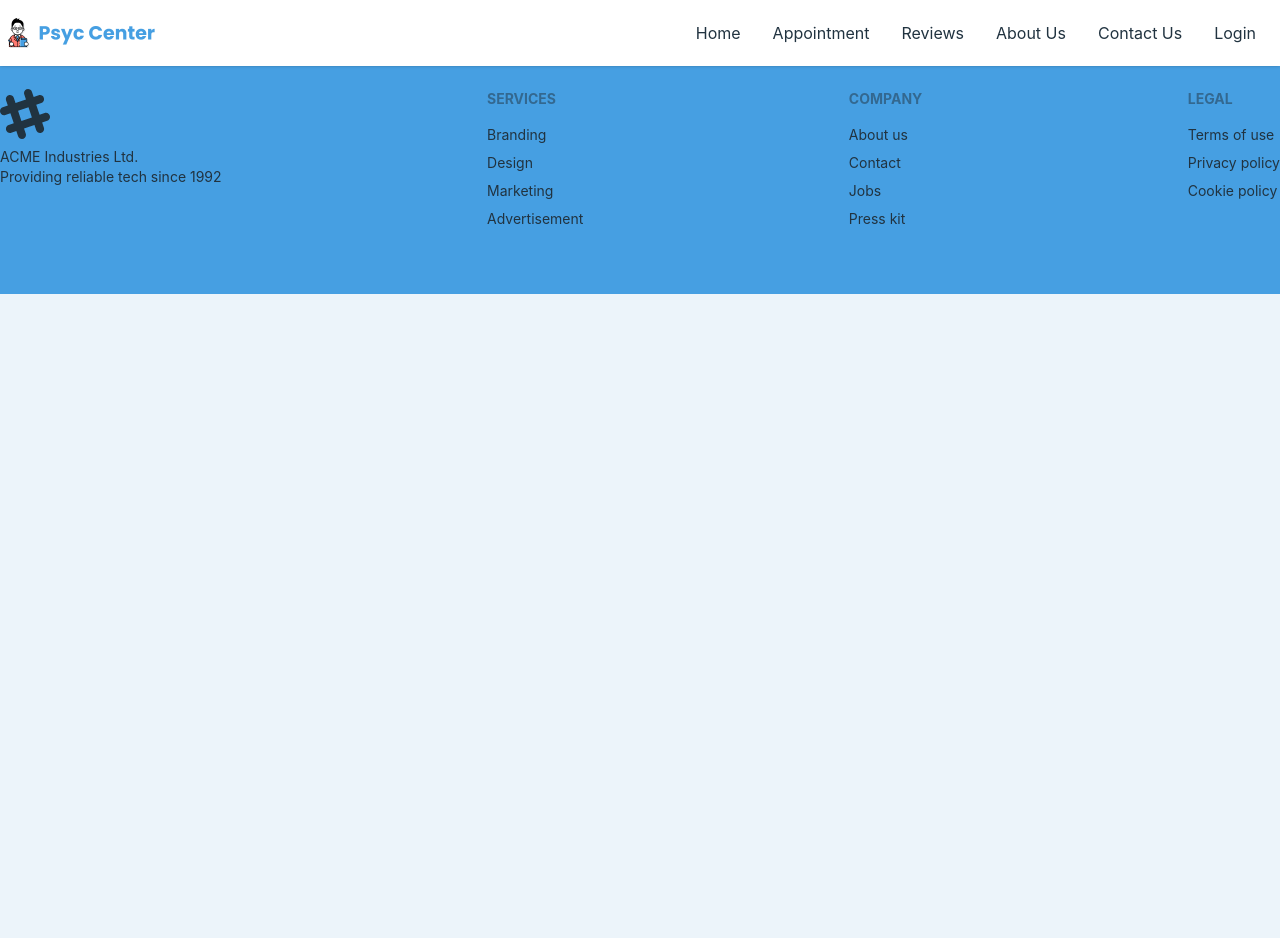
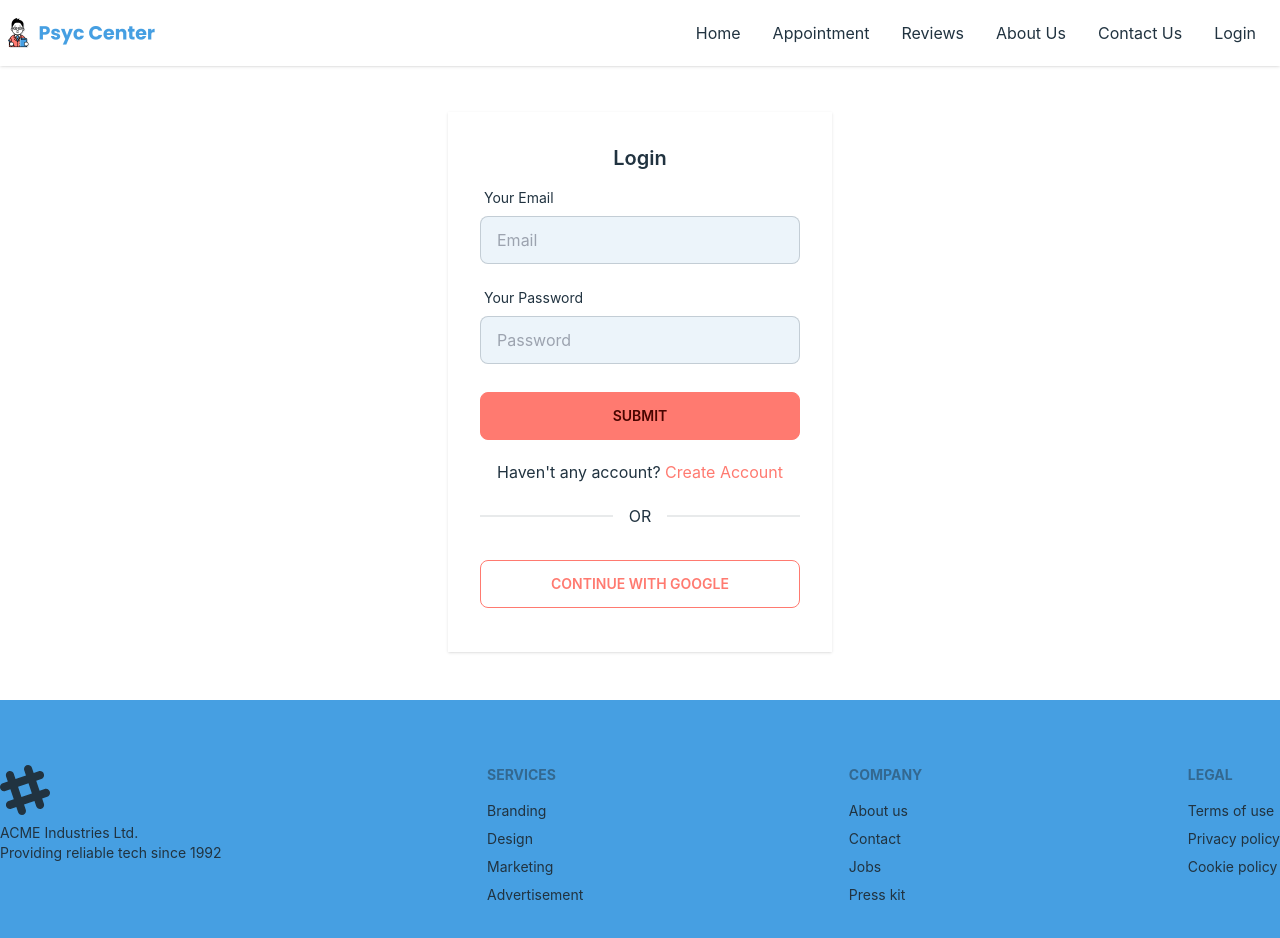
Before and after one commit to aishadhin/psychiatrist, a React (Create React App) app: page /login in a window 1280 px wide. Shown: the top 938 px of the page. Before the commit the page ends 800 px from the top, so only its background shows below. Built offline with nearby package versions, Linux system fonts and the light colour scheme; no server answers.

Commit message:
login page

```diff
--- a/package.json
+++ b/package.json
@@ -13,6 +13,7 @@
     "react-day-picker": "^8.2.1",
     "react-dom": "^18.2.0",
     "react-firebase-hooks": "^5.0.3",
+    "react-hook-form": "^7.35.0",
     "react-router-dom": "^6.3.0",
     "react-scripts": "5.0.1",
     "web-vitals": "^2.1.4"
--- a/src/Pages/Login/Login.js
+++ b/src/Pages/Login/Login.js
@@ -1,9 +1,98 @@
 import React from 'react';
+import { useSignInWithGoogle } from 'react-firebase-hooks/auth';
+import auth from '../../firebase.init';
+import { useForm } from "react-hook-form";
 
 const Login = () => {
+    const [signInWithGoogle, user, loading, error] = useSignInWithGoogle(auth);
+    const { register, formState: { errors }, handleSubmit } = useForm();
+    const onSubmit = data => console.log(data);
+
+
     return (
-        <div>
-            login
+        <div className='flex pt-28 pb-12 justify-center'>
+            <div className=" w-96 shadow">
+                <div className="card-body items-center text-center">
+
+                    <h2 className="card-title">Login</h2>
+
+                    <form className='w-full' onSubmit={handleSubmit(onSubmit)}>
+
+
+                        <div className="form-control w-full max-w-xs">
+
+                            <label className="label">
+                                <span className="label-text">Your Email</span>
+                            </label>
+
+                            <input
+                                type="email"
+                                placeholder="Email"
+                                className="input input-bordered w-full max-w-xs"
+                                {...register("email", {
+                                    required: {
+                                        value: true,
+                                        message: 'Email is required'
+                                    },
+                                    pattern: {
+                                        value: /[a-z0-9]+@[a-z]+\.[a-z]{2,3}/,
+                                        message: 'Please provide a valid email address'
+                                    }
+
+                                })}
+                            />
+
+                            <label className="label">
+                                {errors.email?.type === 'required' && <span className="label-text-alt text-red-500">{errors.email.message}</span>}
+                                {errors.email?.type === 'pattern' && <span className="label-text-alt text-red-500">{errors.email.message}</span>}
+                            </label>
+
+                        </div>
+
+
+                        <div className="form-control w-full max-w-xs">
+
+                            <label className="label">
+                                <span className="label-text">Your Password</span>
+                            </label>
+
+                            <input
+                                type="password"
+                                placeholder="Password"
+                                className="input input-bordered w-full max-w-xs"
+                                {...register("password",
+                                    {
+                                        required: {
+                                            value: true,
+                                            message: 'password is required'
+                                        },
+                                        minLength: {
+                                            value: 6,
+                                            message: 'Password should be minimum 6 character or long'
+                                        }
+                                    }
+                                )}
+                            />
+
+                            <label className="label">
+                                {errors.password?.type === 'minLength' && <span className="label-text-alt text-red-500">{errors.password.message}</span>}
+                                {errors.password?.type === 'required' && <span className="label-text-alt text-red-500">{errors.password.message}</span>}
+                            </label>
+
+                        </div>
+
+                        <input className='btn btn-primary w-full my-3 max-w-xs' type="submit" />
+
+
+                    </form>
+
+                    <span>Haven't any account? <span className='text-primary'>Create Account</span></span>
+
+                    <div className="divider">OR</div>
+
+                    <button onClick={() => signInWithGoogle()} className='btn btn-primary btn-outline w-full my-3 max-w-xs'>Continue with google</button>
+                </div>
+            </div>
         </div>
     );
 };
```
Also changed, not shown: src/assets/301807868_754193422473615_8054327996816380160_n.jpg (added), 1 other file (tests, documents, lock files or other folders).
